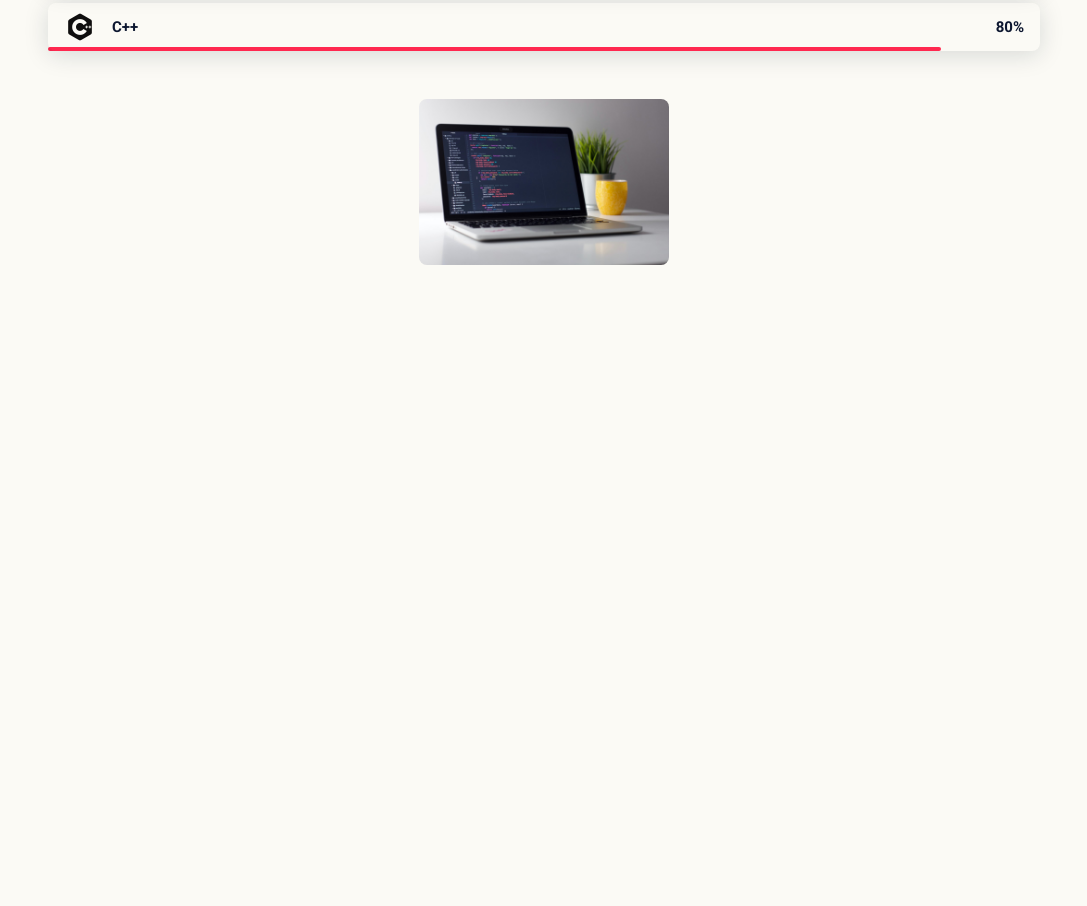
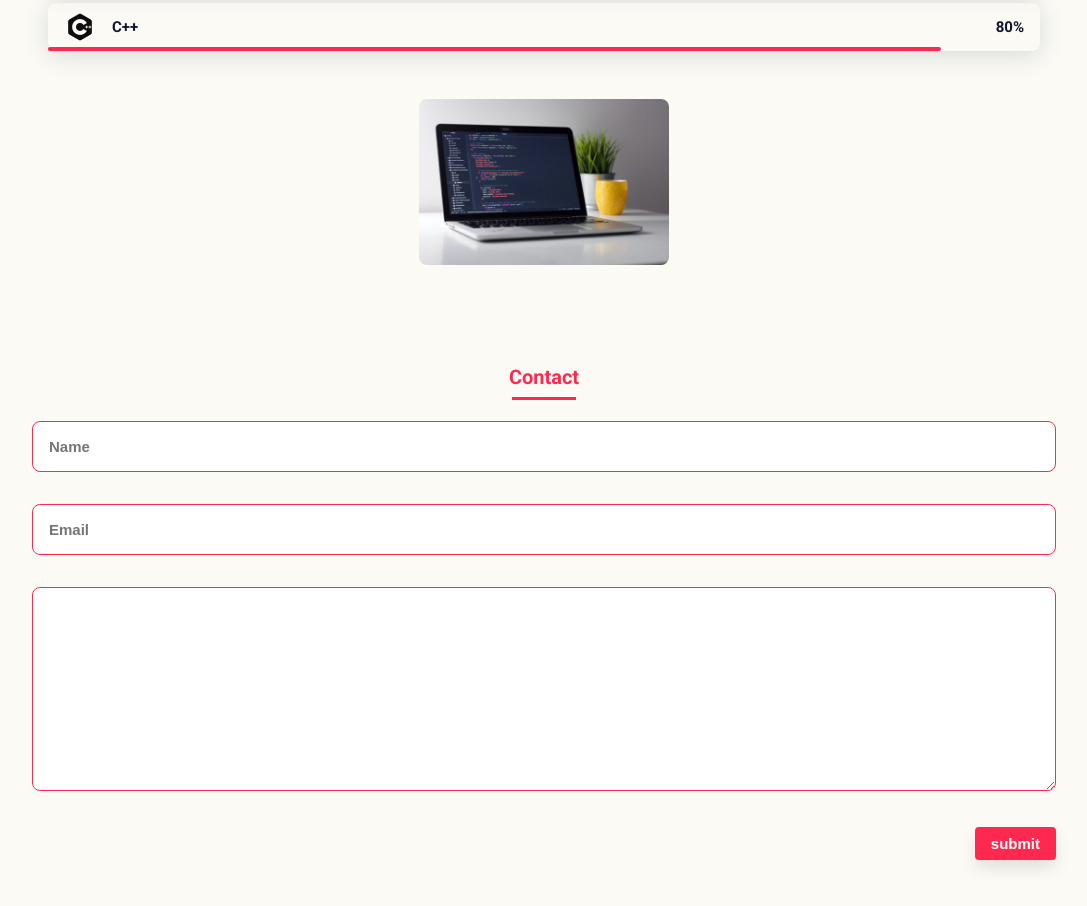
Before and after one commit to sintaulsiam/responsive-portfolio, a website built with Parcel: page src/index.html in a window 1280 px wide. Shown: the part 1627-2533 px from the top of the page, without its empty margins (96-1183 px from the left). Before the commit the page ends 1944 px from the top, so only its background shows below. Built offline with nearby package versions, Linux system fonts and the light colour scheme; a web font is replaced by a local one.

Commit message:
contact done

```diff
--- a/src/index.html
+++ b/src/index.html
@@ -72,7 +72,7 @@
             </div>
         </section>
 
-        <section class="skill section" id=about>
+        <section class="skills section" id=skills>
             <h2 class="section-title">Skills</h2>
             <div class="skills__container bd-grid">
                 <div>
@@ -136,6 +136,18 @@
                 </div>
             </div>
         </section>
+        <section class="contact section" id="contact">
+            <h2 class="section-title">Contact</h2>
+
+            <div class="contact__container bd-grid">
+                <form action="" class="contact__form">
+                    <input type="text" placeholder="Name" class="contact__input">
+                    <input type="mail" placeholder="Email" class="contact__input">
+                    <textarea name="" id="" cols="0" rows="10" class="contact__input"></textarea>
+                    <input type="button" value="submit" class="contact__button btn">
+                </form>
+            </div>
+        </section>
 
     </main>
 
--- a/src/scss/style.scss
+++ b/src/scss/style.scss
@@ -261,7 +261,7 @@ a {
   position: relative;
   row-gap: 5rem;
   width: 100%;
-  padding: 4rem 0 14rem;
+  padding: 4rem 0.5rem 14rem;
   color: black;
   .home__text {
     align-self: center;
@@ -291,7 +291,7 @@ a {
     height: 250px;
     position: absolute;
     bottom: 0px;
-    right: 0px;
+    right: 20px;
   }
 }
 
@@ -410,3 +410,24 @@ a {
   border-radius: 0.5rem;
   width: 250px;
 }
+
+.contact {
+  &__input {
+    width: 100%;
+    font-size: var(--normal-font-size);
+    font-weight: var(--font-semi);
+    padding: 1rem;
+    border-radius: 0.5rem;
+    border: 1.5px solid var(--second-color);
+    outline: none;
+    margin-bottom: var(--mb-4);
+  }
+  &__button {
+    display: block;
+    border: none;
+    outline: none;
+    font-size: var(--normal-font-size);
+    cursor: pointer;
+    margin-left: auto;
+  }
+}
```
